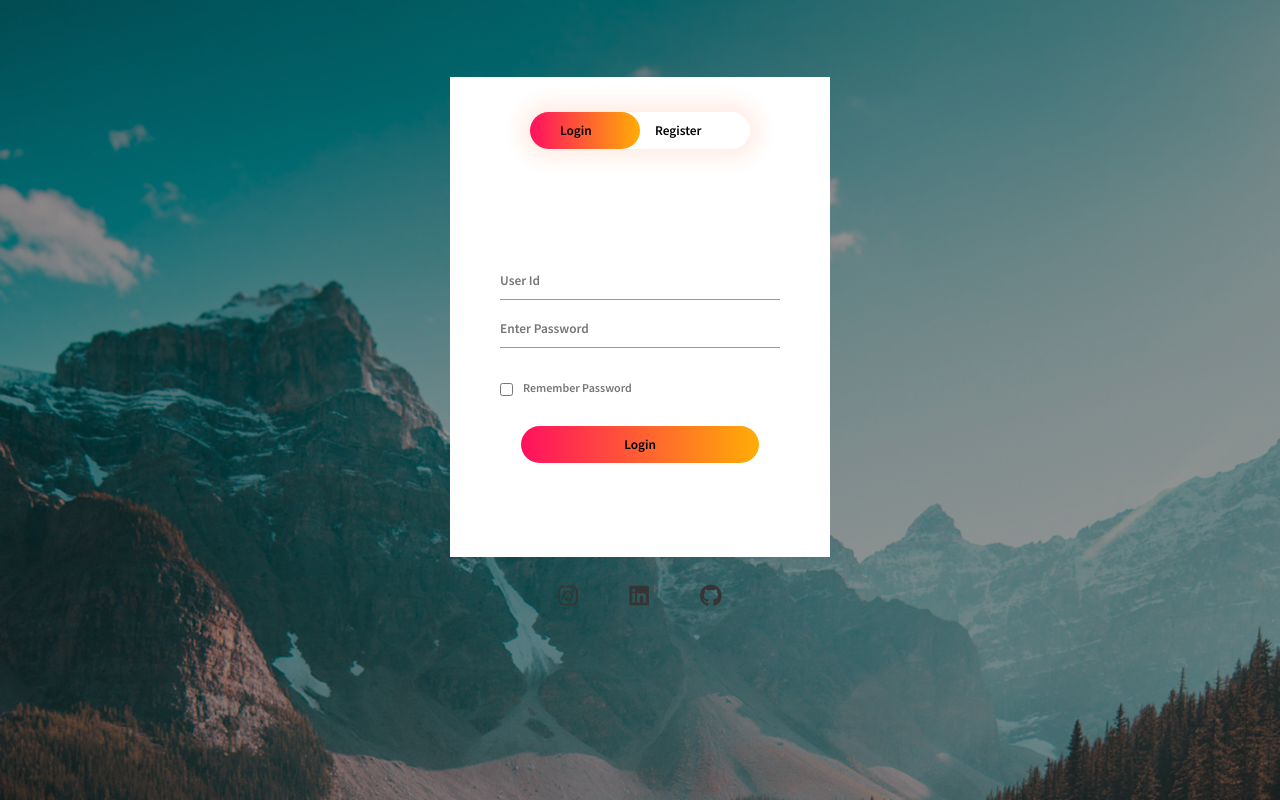
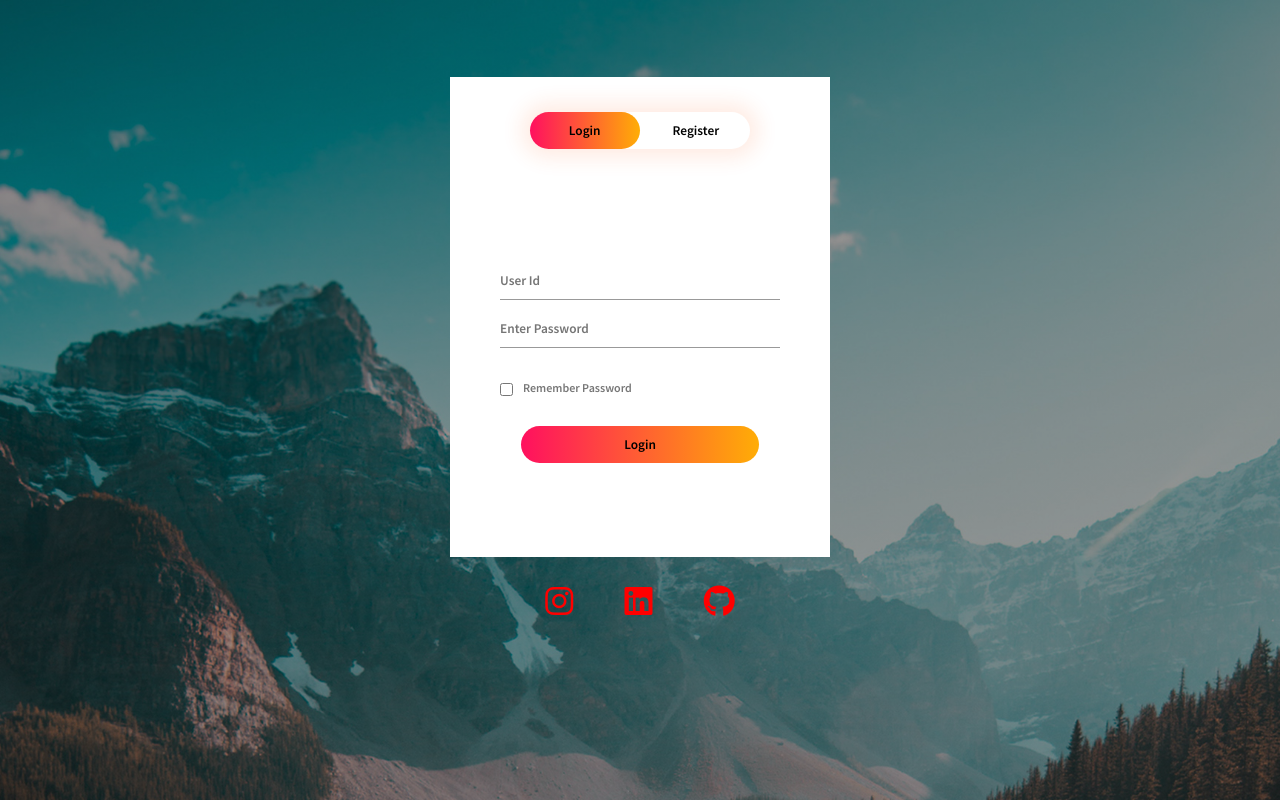
Before and after one commit to RockySingh137/Hacktoberfest2022-HTML-CSS, a plain HTML site: page index.html in a window 1280 px wide. Drawn offline with Linux system fonts and the light colour scheme.

Commit message:
Minor UI Changes

```diff
--- a/style.css
+++ b/style.css
@@ -38,6 +38,7 @@
     border: 0;
     outline: 0;
     position: relative;
+    margin-left:4%;
 }
 
 #btn {
@@ -111,8 +112,8 @@ span {
 }
 #social-media>a{
     margin: auto 2%;
-    font-size: 140%;
-    color: rgb(53, 53, 53);
+    font-size: 200%;
+    color: red;
     transition: 200ms;
 }
 #social-media>a:hover{
```
